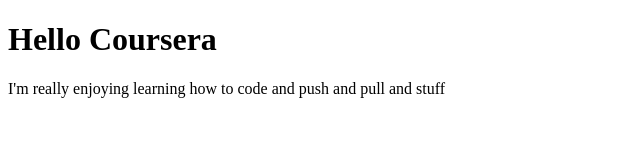
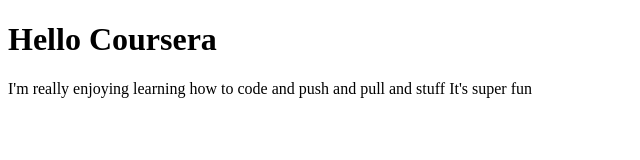
Before and after one commit to finkettlewell/coursera-test, a plain HTML site: page site/index.html in a window 1280 px wide. Shown: the whole page, without its empty margins (0-640 px from the left). Drawn offline with Linux system fonts and the light colour scheme.

Commit message:
Commit 4pm

```diff
--- a/site/index.html
+++ b/site/index.html
@@ -9,6 +9,7 @@
     </h1>
     <p>
         I'm really enjoying learning how to code and push and pull and stuff
+        It's super fun
     </p>
 </body>
 </html>
```
